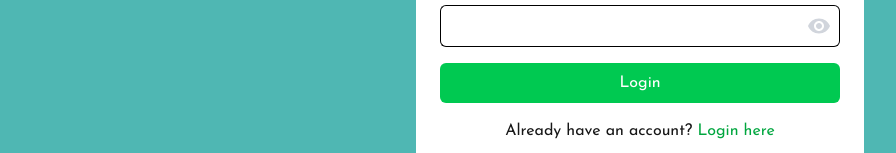
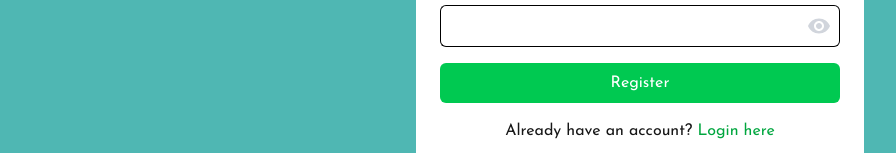
Before and after one commit to dandimuzaki/badminton-app, a Next.js app in the folder client/: page /register in a window 1280 px wide. Shown: the part 425-578 px from the top of the page, without its empty margins (0-896 px from the left). Built offline with nearby package versions, Linux system fonts and the light colour scheme; no server answers.

Commit message:
fix: Memperbaiki text button register

```diff
--- a/client/src/app/(public)/register/page.tsx
+++ b/client/src/app/(public)/register/page.tsx
@@ -100,7 +100,7 @@ export default function RegisterPage() {
           type="submit"
           className="w-full bg-green-500 text-white py-2 rounded-md hover:bg-green-600 transition"
         >
-          Login
+          Register
         </button>
 
         <p className="text-center">
```
